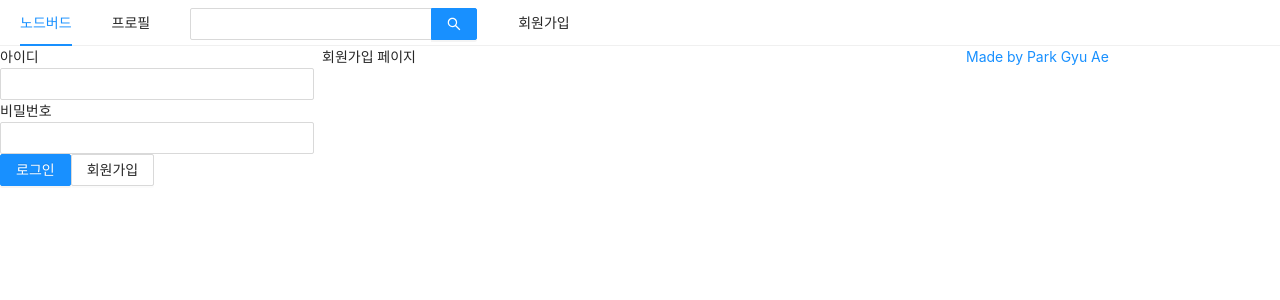
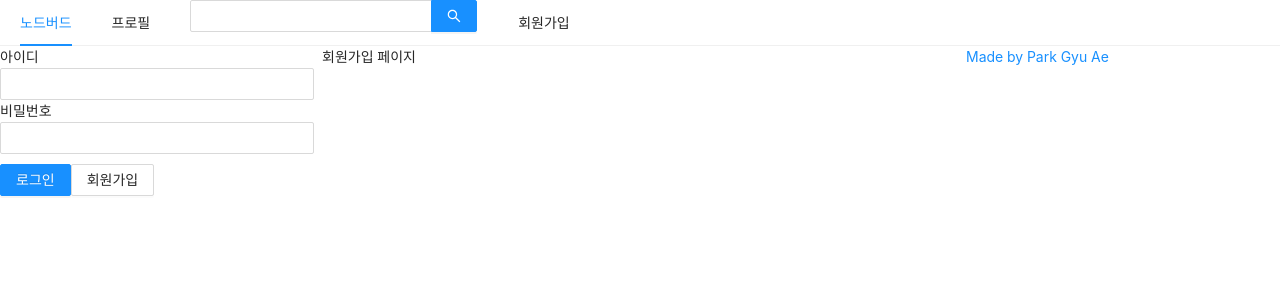
Before and after one commit to yunos0502/react-nodebird, a Next.js app in the folder front/: page /signup in a window 1280 px wide. Shown: the top 300 px of the page. Built offline with nearby package versions, Linux system fonts and the light colour scheme.

Commit message:
0105 apply styled-components

```diff
--- a/front/components/AppLayout.js
+++ b/front/components/AppLayout.js
@@ -1,6 +1,7 @@
 import React from 'react';
 // import React, { useState } from 'react';
 import PropTypes from 'prop-types';
+import styled from 'styled-components';
 import Link from 'next/link';
 import { Input, Menu, Row, Col } from 'antd';
 
@@ -9,6 +10,9 @@ const { Search } = Input;
 // import UserProfile from './UserProfile';
 import LoginForm from './LoginForm';
 
+const SearchInput = styled(Search)`
+  vertical-align: center;
+`;
 const AppLayout = ({ children }) => {
   // const [isLoggedIn, setIsLoggedIn] = useState(false);
 
@@ -26,7 +30,7 @@ const AppLayout = ({ children }) => {
           </Link>
         </Menu.Item>
         <Menu.Item>
-          <Search enterButton style={{ verticalAlign: 'middle' }} />
+          <SearchInput enterButton />
         </Menu.Item>
         <Menu.Item>
           <Link href='/signup'>
--- a/front/components/LoginForm.js
+++ b/front/components/LoginForm.js
@@ -1,6 +1,13 @@
 import React, { useState, useCallback } from 'react';
 import { Button, Form, Input } from 'antd';
 import Link from 'next/link';
+import styled from 'styled-components';
+
+const ButtonWrap = styled.div`
+  margin-top: 10px;
+`;
+
+// const style = useMemo(() => ({ marginTop: 10 }), []);
 
 const LoginForm = () => {
   const [id, setId] = useState('');
@@ -32,7 +39,7 @@ const LoginForm = () => {
           required
         />
       </div>
-      <div>
+      <ButtonWrap>
         <Button type='primary' htmlType='submit' loading={false}>
           로그인
         </Button>
@@ -41,7 +48,7 @@ const LoginForm = () => {
             <Button>회원가입</Button>
           </a>
         </Link>
-      </div>
+      </ButtonWrap>
     </Form>
   );
 };
```
